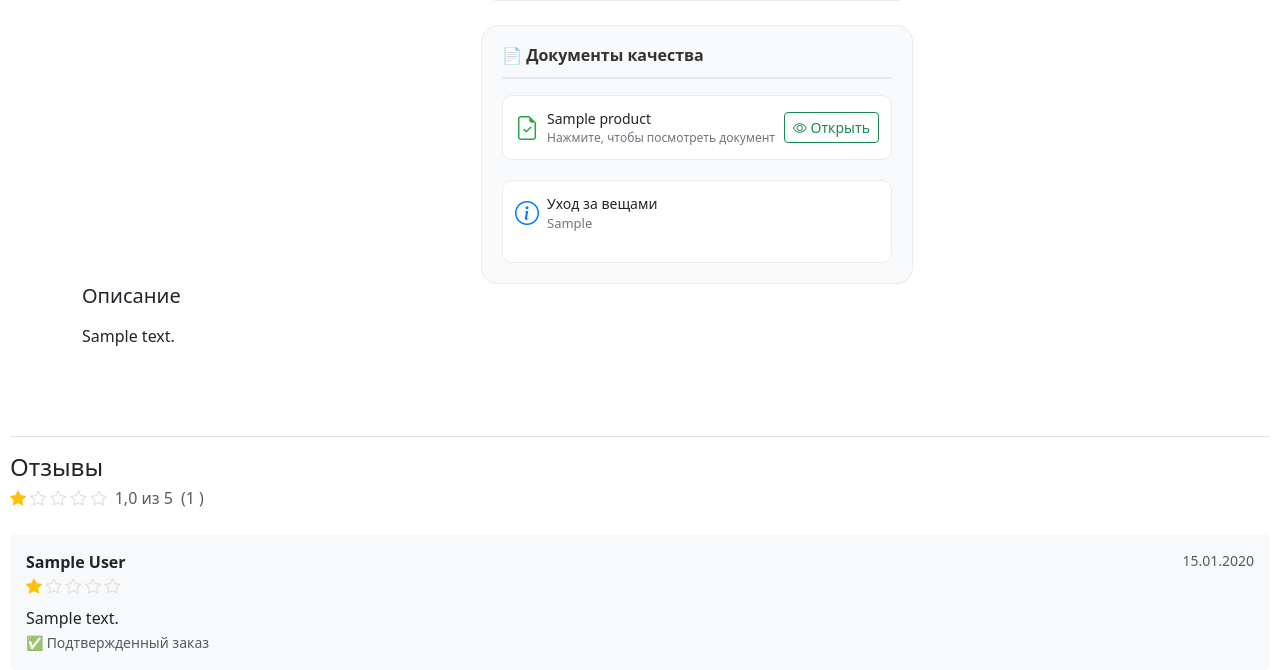
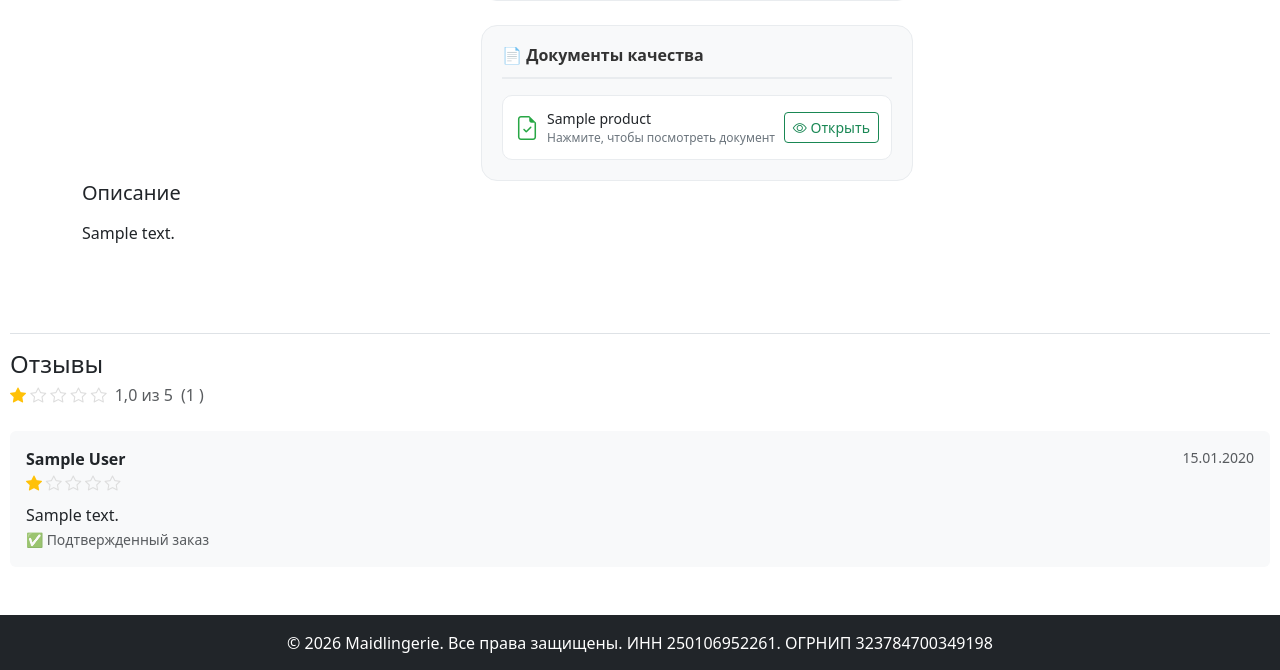
Before and after one commit to saniamu1981/my_shop, a Django app: a page that uses templates/products/product_detail.html in a window 1280 px wide. Shown: the part 807-1477 px from the top of the page. Run offline with Django 4.2, Linux system fonts and the light colour scheme; tables that the repository leaves empty hold one stand-in row (values such as "Sample post"); grey boxes marked "Sample" are stand-in pictures.

Commit message:
Убран подблок Стирка на странице товара

```diff
--- a/templates/products/product_detail.html
+++ b/templates/products/product_detail.html
@@ -230,20 +230,6 @@
                                 <a href="{{ product.quality_document }}" target="_blank" class="btn btn-sm btn-outline-success">
                                     <i class="bi bi-eye"></i> Открыть
                                 </a>
-                            </div>
-                        </div>
-                    {% endif %}
-
-                    {% if product.care_instructions %}
-                        <div class="quality-item" style="margin-top: 12px;">
-                            <div class="d-flex align-items-start gap-2">
-                                <i class="bi bi-info-circle" style="font-size: 24px; color: #007bff; margin-top: 2px;"></i>
-                                <div style="flex: 1;">
-                                    <div style="font-weight: 500; font-size: 14px;">Уход за вещами</div>
-                                    <div style="font-size: 13px; color: #6c757d;">
-                                        {{ product.care_instructions|linebreaks }}
-                                    </div>
-                                </div>
                             </div>
                         </div>
                     {% endif %}
```
